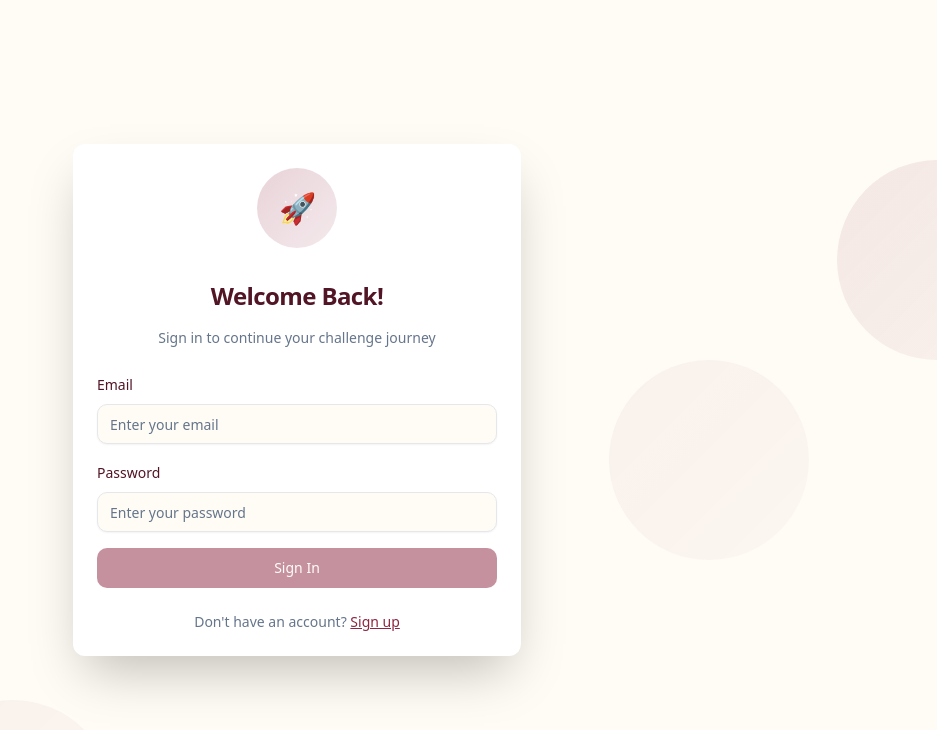
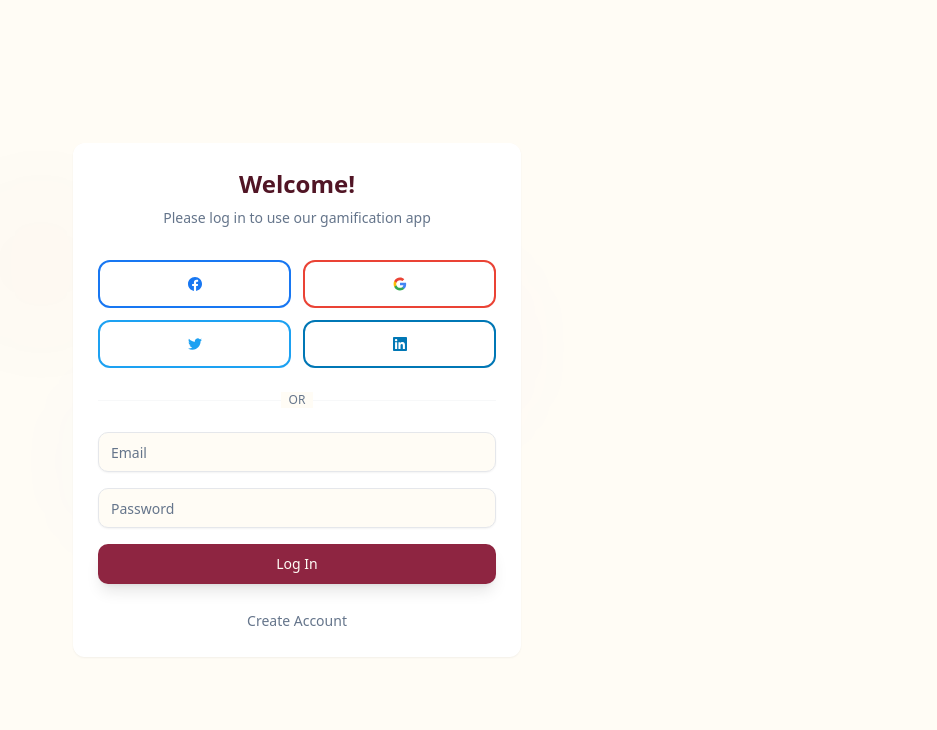
Before and after one commit to alyssaclaire-netroc/key-weaver-forge, a React (Vite) app: page / in a window 1280 px wide. Shown: the top 730 px of the page, without its empty margins (343-1280 px from the left). Built offline with nearby package versions, Linux system fonts and the light colour scheme.

Commit message:
Fix login page social platforms
Update the login page to include four social platform login options, matching the repository's design and functionality.

```diff
--- a/src/components/auth/AuthModal.tsx
+++ b/src/components/auth/AuthModal.tsx
@@ -1,9 +1,9 @@
 import { useState } from "react";
-import { Card, CardContent, CardHeader, CardTitle } from "@/components/ui/card";
+import { Card, CardContent } from "@/components/ui/card";
 import { Button } from "@/components/ui/button";
 import { Input } from "@/components/ui/input";
-import { Label } from "@/components/ui/label";
 import { Checkbox } from "@/components/ui/checkbox";
+import { useToast } from "@/hooks/use-toast";
 
 interface AuthModalProps {
   onAuthSuccess: () => void;
@@ -12,147 +12,285 @@ interface AuthModalProps {
 
 const AuthModal = ({ onAuthSuccess, onSignupSuccess }: AuthModalProps) => {
   const [isLogin, setIsLogin] = useState(true);
-  const [email, setEmail] = useState("");
-  const [password, setPassword] = useState("");
-  const [confirmPassword, setConfirmPassword] = useState("");
+  const [formData, setFormData] = useState({
+    fullName: "",
+    email: "",
+    password: "",
+  });
   const [acceptedTerms, setAcceptedTerms] = useState(false);
+  const [errors, setErrors] = useState<Record<string, string>>({});
+  const [isLoading, setIsLoading] = useState(false);
+  const { toast } = useToast();
 
-  const handleSubmit = (e: React.FormEvent) => {
+  const validateEmail = (email: string) => {
+    const emailRegex = /^[^\s@]+@[^\s@]+\.[^\s@]+$/;
+    return emailRegex.test(email);
+  };
+
+  const validateForm = () => {
+    const newErrors: Record<string, string> = {};
+
+    if (!formData.email.trim()) {
+      newErrors.email = "Email is required";
+    } else if (!validateEmail(formData.email)) {
+      newErrors.email = "Please enter a valid email address";
+    }
+
+    if (!formData.password.trim()) {
+      newErrors.password = "Password is required";
+    } else if (formData.password.length < 6) {
+      newErrors.password = "Password must be at least 6 characters";
+    }
+
+    if (!isLogin && !formData.fullName.trim()) {
+      newErrors.fullName = "Full name is required";
+    }
+
+    if (!isLogin && !acceptedTerms) {
+      newErrors.terms = "You must accept the terms and privacy policy to continue";
+    }
+
+    setErrors(newErrors);
+
+    // Auto-dismiss errors after 3 seconds
+    setTimeout(() => {
+      setErrors({});
+    }, 3000);
+
+    return Object.keys(newErrors).length === 0;
+  };
+
+  const handleSubmit = async (e: React.FormEvent) => {
     e.preventDefault();
 
+    if (!validateForm()) return;
+
+    setIsLoading(true);
+
+    // Simulate API call
+    setTimeout(() => {
+      setIsLoading(false);
+
       if (isLogin) {
-      // Simulate login
+        toast({
+          title: "Welcome back!",
+          description: "You have successfully logged in.",
+        });
         onAuthSuccess();
       } else {
-      // Simulate signup - show persona selection
+        toast({
+          title: "Account created!",
+          description: "Please complete your profile setup.",
+        });
         onSignupSuccess();
+      }
+    }, 1000);
+  };
+
+  const handleSocialLogin = (provider: string) => {
+    toast({
+      title: `${provider} Login`,
+      description: `Logging in with ${provider}...`,
+    });
+
+    setTimeout(() => {
+      if (isLogin) {
+        onAuthSuccess();
+      } else {
+        onSignupSuccess();
+      }
+    }, 1000);
+  };
+
+  const handleInputChange = (field: string, value: string) => {
+    setFormData(prev => ({ ...prev, [field]: value }));
+    // Clear error when user starts typing
+    if (errors[field]) {
+      setErrors(prev => ({ ...prev, [field]: "" }));
     }
   };
 
-  const canSubmit = email && password && (isLogin || (confirmPassword && acceptedTerms));
+  const SocialButton = ({ provider, icon, color, onClick }: {
+    provider: string;
+    icon: string;
+    color: string;
+    onClick: () => void;
+  }) => (
+    <button
+      onClick={onClick}
+      className="social-button flex items-center justify-center"
+      style={{ borderColor: color }}
+    >
+      <div
+        className="w-[14px] h-[14px] flex items-center justify-center"
+        style={{ color }}
+        dangerouslySetInnerHTML={{ __html: icon }}
+      />
+    </button>
+  );
 
   return (
-    <div className="min-h-screen flex items-center justify-center p-4 relative">
-      {/* Floating Background Circles */}
-      <div className="floating-circles">
-        <div className="floating-circle"></div>
-        <div className="floating-circle"></div>
-        <div className="floating-circle"></div>
-        <div className="floating-circle"></div>
+    <div className="min-h-screen flex items-center justify-center p-6">
+      {/* Clean floating background circles */}
+      <div className="fixed inset-0 overflow-hidden pointer-events-none">
+        <div className="absolute top-1/4 left-1/4 w-32 h-32 bg-primary/5 rounded-full blur-3xl animate-pulse"></div>
+        <div className="absolute top-1/3 right-1/3 w-40 h-40 bg-purple-500/5 rounded-full blur-3xl animate-pulse" style={{ animationDelay: '2s' }}></div>
+        <div className="absolute bottom-1/3 left-1/3 w-36 h-36 bg-blue-500/5 rounded-full blur-3xl animate-pulse" style={{ animationDelay: '4s' }}></div>
       </div>
 
-      <div className="w-full max-w-md">
-        <Card className="glass-card border-0 shadow-2xl">
-          <CardHeader className="text-center space-y-4">
-            <div className="w-20 h-20 mx-auto bg-gradient-to-br from-primary/20 to-primary/10 rounded-full flex items-center justify-center mb-4">
-              <span className="text-3xl">🚀</span>
-            </div>
-            <CardTitle className="text-2xl font-bold text-foreground">
-              {isLogin ? "Welcome Back!" : "Join the Adventure!"}
-            </CardTitle>
-            <p className="text-sm text-muted-foreground">
+      <div className="w-full max-w-md z-10 relative">
+        <Card className="glass-card p-6">
+          <div className="text-center mb-8">
+            <h1 className="text-2xl font-bold text-foreground mb-2">
+              {isLogin ? "Welcome!" : "Join Us!"}
+            </h1>
+            <p className="text-muted-foreground text-sm">
               {isLogin
-                ? "Sign in to continue your challenge journey"
-                : "Create your account to start networking and challenges"
+                ? "Please log in to use our gamification app"
+                : "Create your account to get started"
               }
             </p>
-          </CardHeader>
+          </div>
 
-          <CardContent className="space-y-6">
-            <form onSubmit={handleSubmit} className="space-y-4">
-              <div className="space-y-2">
-                <Label htmlFor="email" className="text-foreground font-medium">Email</Label>
-                <Input
-                  id="email"
-                  type="email"
-                  placeholder="Enter your email"
-                  value={email}
-                  onChange={(e) => setEmail(e.target.value)}
-                  className="glass-input text-foreground placeholder:text-muted-foreground"
-                  required
+          {/* Social Login Grid */}
+          <div className="grid grid-cols-2 gap-3 mb-6">
+            <SocialButton
+              provider="Facebook"
+              icon='<svg viewBox="0 0 24 24" fill="currentColor"><path d="M24 12.073c0-6.627-5.373-12-12-12s-12 5.373-12 12c0 5.99 4.388 10.954 10.125 11.854v-8.385H7.078v-3.47h3.047V9.43c0-3.007 1.792-4.669 4.533-4.669 1.312 0 2.686.235 2.686.235v2.953H15.83c-1.491 0-1.956.925-1.956 1.874v2.25h3.328l-.532 3.47h-2.796v8.385C19.612 23.027 24 18.062 24 12.073z"/></svg>'
+              color="#1877f2"
+              onClick={() => handleSocialLogin("Facebook")}
+            />
+            <SocialButton
+              provider="Google"
+              icon='<svg viewBox="0 0 24 24" fill="currentColor"><path d="M22.56 12.25c0-.78-.07-1.53-.2-2.25H12v4.26h5.92c-.26 1.37-1.04 2.53-2.21 3.31v2.77h3.57c2.08-1.92 3.28-4.74 3.28-8.09z" fill="#4285F4"/><path d="M12 23c2.97 0 5.46-.98 7.28-2.66l-3.57-2.77c-.98.66-2.23 1.06-3.71 1.06-2.86 0-5.29-1.93-6.16-4.53H2.18v2.84C3.99 20.53 7.7 23 12 23z" fill="#34A853"/><path d="M5.84 14.09c-.22-.66-.35-1.36-.35-2.09s.13-1.43.35-2.09V7.07H2.18C1.43 8.55 1 10.22 1 12s.43 3.45 1.18 4.93l2.85-2.22.81-.62z" fill="#FBBC05"/><path d="M12 5.38c1.62 0 3.06.56 4.21 1.64l3.15-3.15C17.45 2.09 14.97 1 12 1 7.7 1 3.99 3.47 2.18 7.07l3.66 2.84c.87-2.6 3.3-4.53 6.16-4.53z" fill="#EA4335"/></svg>'
+              color="#ea4335"
+              onClick={() => handleSocialLogin("Google")}
+            />
+            <SocialButton
+              provider="Twitter"
+              icon='<svg viewBox="0 0 24 24" fill="currentColor"><path d="M23.953 4.57a10 10 0 01-2.825.775 4.958 4.958 0 002.163-2.723c-.951.555-2.005.959-3.127 1.184a4.92 4.92 0 00-8.384 4.482C7.69 8.095 4.067 6.13 1.64 3.162a4.822 4.822 0 00-.666 2.475c0 1.71.87 3.213 2.188 4.096a4.904 4.904 0 01-2.228-.616v.06a4.923 4.923 0 003.946 4.827 4.996 4.996 0 01-2.212.085 4.936 4.936 0 004.604 3.417 9.867 9.867 0 01-6.102 2.105c-.39 0-.779-.023-1.17-.067a13.995 13.995 0 007.557 2.209c9.053 0 13.998-7.496 13.998-13.985 0-.21 0-.42-.015-.63A9.935 9.935 0 0024 4.59z"/></svg>'
+              color="#1da1f2"
+              onClick={() => handleSocialLogin("Twitter")}
+            />
+            <SocialButton
+              provider="LinkedIn"
+              icon='<svg viewBox="0 0 24 24" fill="currentColor"><path d="M20.447 20.452h-3.554v-5.569c0-1.328-.027-3.037-1.852-3.037-1.853 0-2.136 1.445-2.136 2.939v5.667H9.351V9h3.414v1.561h.046c.477-.9 1.637-1.85 3.37-1.85 3.601 0 4.267 2.37 4.267 5.455v6.286zM5.337 7.433c-1.144 0-2.063-.926-2.063-2.065 0-1.138.92-2.063 2.063-2.063 1.14 0 2.064.925 2.064 2.063 0 1.139-.925 2.065-2.064 2.065zm1.782 13.019H3.555V9h3.564v11.452zM22.225 0H1.771C.792 0 0 .774 0 1.729v20.542C0 23.227.792 24 1.771 24h20.451C23.2 24 24 23.227 24 22.271V1.729C24 .774 23.2 0 22.222 0h.003z"/></svg>'
+              color="#0077b5"
+              onClick={() => handleSocialLogin("LinkedIn")}
             />
           </div>
 
-              <div className="space-y-2">
-                <Label htmlFor="password" className="text-foreground font-medium">Password</Label>
-                <Input
-                  id="password"
-                  type="password"
-                  placeholder="Enter your password"
-                  value={password}
-                  onChange={(e) => setPassword(e.target.value)}
-                  className="glass-input text-foreground placeholder:text-muted-foreground"
-                  required
-                />
+          {/* Separator */}
+          <div className="relative mb-6">
+            <div className="absolute inset-0 flex items-center">
+              <div className="w-full border-t border-border/30" />
+            </div>
+            <div className="relative flex justify-center text-xs uppercase">
+              <span className="bg-background px-2 text-muted-foreground">Or</span>
+            </div>
           </div>
 
+          {/* Form */}
+          <form onSubmit={handleSubmit} className="space-y-4">
             {!isLogin && (
-                <div className="space-y-2">
-                  <Label htmlFor="confirmPassword" className="text-foreground font-medium">Confirm Password</Label>
+              <div>
                 <Input
-                    id="confirmPassword"
-                    type="password"
-                    placeholder="Confirm your password"
-                    value={confirmPassword}
-                    onChange={(e) => setConfirmPassword(e.target.value)}
-                    className="glass-input text-foreground placeholder:text-muted-foreground"
-                    required
+                  type="text"
+                  placeholder="Full Name"
+                  value={formData.fullName}
+                  onChange={(e) => handleInputChange("fullName", e.target.value)}
+                  className={`glass-input ${errors.fullName ? "error" : ""}`}
                 />
+                {errors.fullName && (
+                  <p className="text-destructive text-xs mt-1 animate-fade-in">{errors.fullName}</p>
+                )}
               </div>
             )}
 
+            <div>
+              <Input
+                type="email"
+                placeholder="Email"
+                value={formData.email}
+                onChange={(e) => handleInputChange("email", e.target.value)}
+                className={`glass-input ${errors.email ? "error" : ""}`}
+              />
+              {errors.email && (
+                <p className="text-destructive text-xs mt-1 animate-fade-in">{errors.email}</p>
+              )}
+            </div>
+
+            <div>
+              <Input
+                type="password"
+                placeholder="Password"
+                value={formData.password}
+                onChange={(e) => handleInputChange("password", e.target.value)}
+                className={`glass-input ${errors.password ? "error" : ""}`}
+              />
+              {errors.password && (
+                <p className="text-destructive text-xs mt-1 animate-fade-in">{errors.password}</p>
+              )}
+            </div>
+
+            {/* Legal Policy Checkbox for Signup */}
             {!isLogin && (
-                <div className="flex items-start space-x-3 p-4 glass-card rounded-lg">
+              <div className="space-y-3">
+                <div className="flex items-start gap-3 p-3 glass-input">
                   <Checkbox
                     id="terms"
                     checked={acceptedTerms}
-                    onCheckedChange={(checked) => setAcceptedTerms(checked as boolean)}
+                    onCheckedChange={(checked) => {
+                      setAcceptedTerms(checked as boolean);
+                      if (errors.terms) {
+                        setErrors(prev => ({ ...prev, terms: "" }));
+                      }
+                    }}
                     className="mt-0.5"
                   />
-                  <Label htmlFor="terms" className="text-sm text-foreground leading-relaxed cursor-pointer">
+                  <label htmlFor="terms" className="text-xs text-muted-foreground leading-relaxed cursor-pointer">
                     I agree to the{" "}
-                    <button type="button" className="text-primary underline hover:text-primary/80 font-medium">
+                    <button
+                      type="button"
+                      className="text-primary underline hover:text-primary/80"
+                      onClick={() => window.open("#", "_blank")}
+                    >
                       Terms of Service
                     </button>{" "}
                     and{" "}
-                    <button type="button" className="text-primary underline hover:text-primary/80 font-medium">
+                    <button
+                      type="button"
+                      className="text-primary underline hover:text-primary/80"
+                      onClick={() => window.open("#", "_blank")}
+                    >
                       Privacy Policy
                     </button>
-                  </Label>
+                  </label>
+                </div>
+                {errors.terms && (
+                  <p className="text-destructive text-xs animate-fade-in">{errors.terms}</p>
+                )}
               </div>
             )}
 
             <Button
               type="submit"
-                disabled={!canSubmit}
-                className={`w-full transition-all duration-300 ${
-                  canSubmit
-                    ? 'glass-button hover:scale-105 shadow-lg'
-                    : 'opacity-50 cursor-not-allowed'
-                }`}
+              disabled={isLoading}
+              className="w-full glass-button"
             >
-                {isLogin ? "Sign In" : "Create Account"}
+              {isLoading ? "Processing..." : (isLogin ? "Log In" : "Create Account")}
             </Button>
           </form>
 
-            <div className="text-center">
-              <p className="text-sm text-muted-foreground">
-                {isLogin ? "Don't have an account? " : "Already have an account? "}
+          {/* Toggle Auth Mode */}
+          <div className="text-center mt-6">
             <button
-                  onClick={() => {
-                    setIsLogin(!isLogin);
-                    setEmail("");
-                    setPassword("");
-                    setConfirmPassword("");
-                    setAcceptedTerms(false);
-                  }}
-                  className="text-primary hover:text-primary/80 font-medium underline transition-colors"
+              onClick={() => setIsLogin(!isLogin)}
+              className="text-sm text-muted-foreground hover:text-primary transition-colors"
             >
-                  {isLogin ? "Sign up" : "Sign in"}
+              {isLogin ? "Create Account" : "Already have an account? Login"}
             </button>
-              </p>
           </div>
-          </CardContent>
         </Card>
       </div>
     </div>
--- a/src/index.css
+++ b/src/index.css
@@ -342,4 +342,18 @@ All colors MUST be HSL.
   .banner-nav-dot.active {
     @apply bg-white w-6;
   }
+
+  /* Social Login Buttons */
+  .social-button {
+    @apply w-full h-12 rounded-lg border-2 bg-white/10 backdrop-blur-sm hover:bg-white/20 transition-all duration-200 hover:scale-105 flex items-center justify-center;
+  }
+
+  .social-button:hover {
+    @apply shadow-lg;
+  }
+
+  /* Error Input Styling */
+  .glass-input.error {
+    @apply border-destructive ring-destructive/20;
+  }
 }
```
Lines whose indentation alone changed are shown as unchanged.
